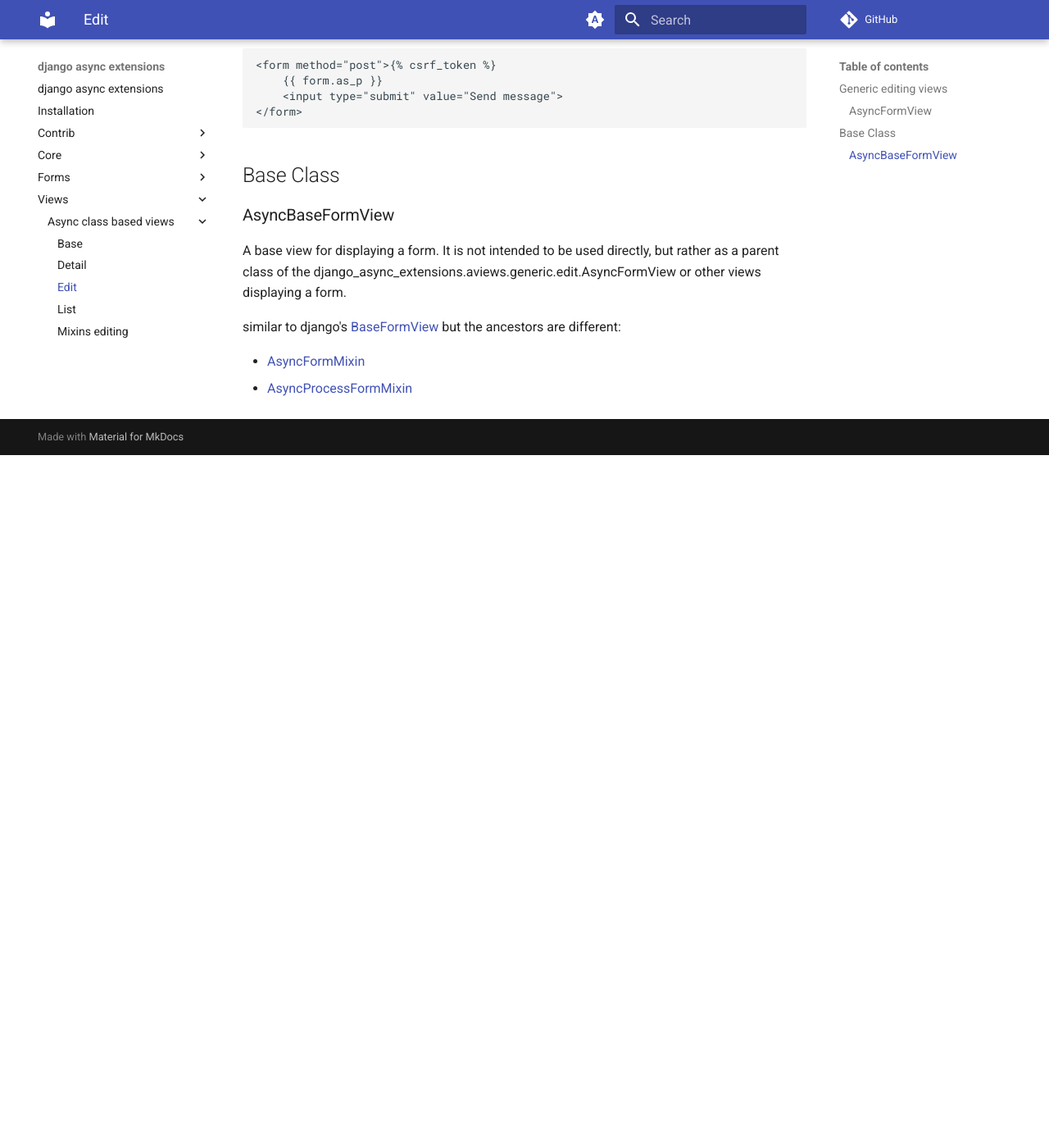
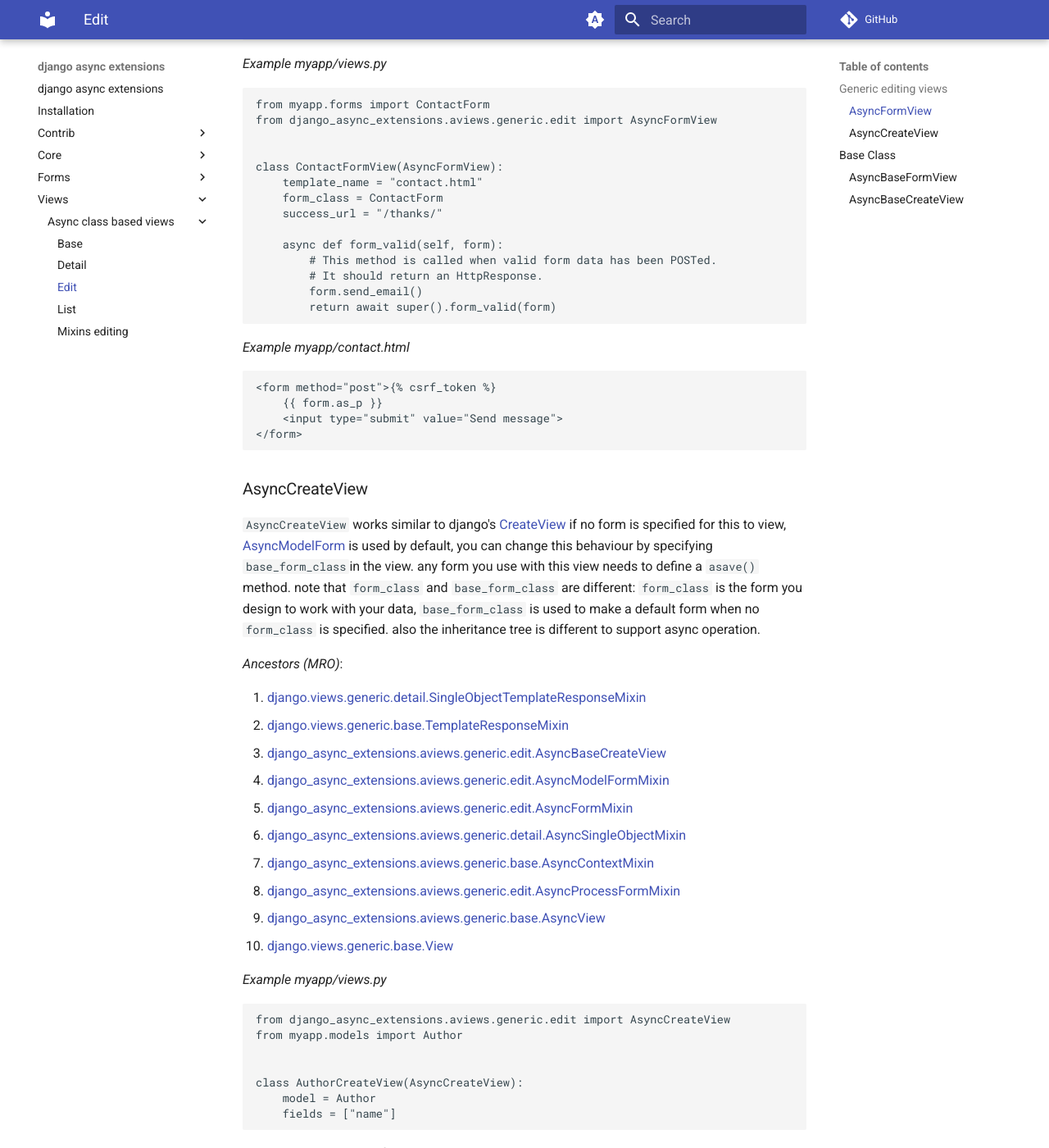
Before and after one commit to django-utils/django-async-extensions, an MkDocs documentation site: the page built from docs/views/async-class-based-views/edit.md, in a window 1280 px wide and 1400 px high, scrolled down 1206 px. Shown: the whole window at 82% size. Built offline with MkDocs 1.6.1 and Material for MkDocs 9.7.7, drawn with Linux system fonts in a browser that asks for light colours; comment, search, counter and statistics services are not loaded; before the commit the page ends 1761 px from its top, so only the background shows below that; some of the changed text lies outside the part shown.

Commit message:
documented `AsyncCreateView`

````diff
--- a/docs/views/async-class-based-views/edit.md
+++ b/docs/views/async-class-based-views/edit.md
@@ -1,5 +1,24 @@
 ## Generic editing views
 
+---
+**NOTE**
+
+some of the examples in this page assumes an `Author` model has been defined as follows in `myapp/models.py`
+
+```python
+from django.db import models
+from django.urls import reverse
+
+
+class Author(models.Model):
+    name = models.CharField(max_length=200)
+
+    def get_absolute_url(self):
+        return reverse("author-detail", kwargs={"pk": self.pk})
+```
+
+
+---
 ### AsyncFormView
 
 `AsyncFormView` works like django's [FormView](https://docs.djangoproject.com/en/5.1/ref/class-based-views/generic-editing/#formview)
@@ -55,6 +74,62 @@
 </form>
 ```
 
+### AsyncCreateView
+
+`AsyncCreateView` works similar to django's [CreateView](https://docs.djangoproject.com/en/5.1/ref/class-based-views/generic-editing/#createview)
+if no form is specified for this to view, [AsyncModelForm](../../forms/model_form.md#asyncmodelform) is used by default, you can change this behaviour by specifying `base_form_class`in the view.
+any form you use with this view needs to define a `asave()` method.
+note that `form_class` and `base_form_class` are different:
+`form_class` is the form you design to work with your data,
+`base_form_class` is used to make a default form when no `form_class` is specified.
+also the inheritance tree is different to support async operation.
+
+*Ancestors (MRO)*:
+
+1. [django.views.generic.detail.SingleObjectTemplateResponseMixin](https://docs.djangoproject.com/en/5.1/ref/class-based-views/mixins-single-object/#singleobjecttemplateresponsemixin)
+2. [django.views.generic.base.TemplateResponseMixin](https://docs.djangoproject.com/en/5.1/ref/class-based-views/mixins-simple/#django.views.generic.base.TemplateResponseMixin)
+3. [django_async_extensions.aviews.generic.edit.AsyncBaseCreateView](edit.md#asyncbasecreateview)
+4. [django_async_extensions.aviews.generic.edit.AsyncModelFormMixin](mixins-editing.md#asyncmodelformmixin)
+5. [django_async_extensions.aviews.generic.edit.AsyncFormMixin](mixins-editing.md#asyncformmixin)
+6. [django_async_extensions.aviews.generic.detail.AsyncSingleObjectMixin](detail.md#asyncsingleobjectmixin)
+7. [django_async_extensions.aviews.generic.base.AsyncContextMixin](base.md#asynccontextmixin)
+8. [django_async_extensions.aviews.generic.edit.AsyncProcessFormMixin](mixins-editing.md#asyncprocessformview)
+9. [django_async_extensions.aviews.generic.base.AsyncView](base.md#asyncview)
+10. [django.views.generic.base.View](https://docs.djangoproject.com/en/5.1/ref/class-based-views/base/#django.views.generic.base.View)
+
+
+*Example myapp/views.py*
+```python
+from django_async_extensions.aviews.generic.edit import AsyncCreateView
+from myapp.models import Author
+
+
+class AuthorCreateView(AsyncCreateView):
+    model = Author
+    fields = ["name"]
+```
+
+*Example myapp/author_form.html*
+```html
+<form method="post">{% csrf_token %}
+    {{ form.as_p }}
+    <input type="submit" value="Save">
+</form>
+```
+
+*Example using a different model form as a factory*:
+```python
+from django_async_extensions.aviews.generic.edit import AsyncCreateView
+from myapp.models import Author
+from myapp.forms import ModelForm
+
+class AuthorCreateView(AsyncCreateView):
+    model = Author
+    fields = ["name"]
+    base_form_class = ModelForm
+```
+
+
 ## Base Class
 
 ### AsyncBaseFormView
@@ -63,6 +138,17 @@
 
 similar to django's [BaseFormView](https://docs.djangoproject.com/en/5.1/ref/class-based-views/generic-editing/#django.views.generic.edit.BaseFormView)
 but the ancestors are different:
+### AsyncBaseCreateView
+A base view for creating a new object instance. It is not intended to be used directly, but rather as a parent class of the [django_async_extensions.aviews.generic.edit.AsyncCreateView](edit.md#asynccreateview).
 
-* [AsyncFormMixin](mixins-editing.md#asyncformmixin)
-* [AsyncProcessFormMixin](mixins-editing.md#asyncprocessformview)
+similar to django's [BaseCreateView](https://docs.djangoproject.com/en/5.1/ref/class-based-views/generic-editing/#django.views.generic.edit.BaseCreateView) but asyncified.
+
+*Ancestors (MRO)*:
+
+1. [django_async_extensions.aviews.generic.edit.AsyncModelFormMixin](mixins-editing.md#asyncmodelformmixin)
+2. [django_async_extensions.aviews.generic.edit.AsyncFormMixin](mixins-editing.md#asyncformmixin)
+3. [django_async_extensions.aviews.generic.base.AsyncContextMixin](base.md#asynccontextmixin)
+4. [django_async_extensions.aviews.generic.detail.AsyncSingleObjectMixin](detail.md#asyncsingleobjectmixin)
+5. [django_async_extensions.aviews.generic.edit.AsyncProcessFormMixin](mixins-editing.md#asyncprocessformview)
+6. [django_async_extensions.aviews.generic.base.AsyncView](base.md#asyncview)
+7. [django.views.generic.base.View](https://docs.djangoproject.com/en/5.1/ref/class-based-views/base/#django.views.generic.base.View)
````
